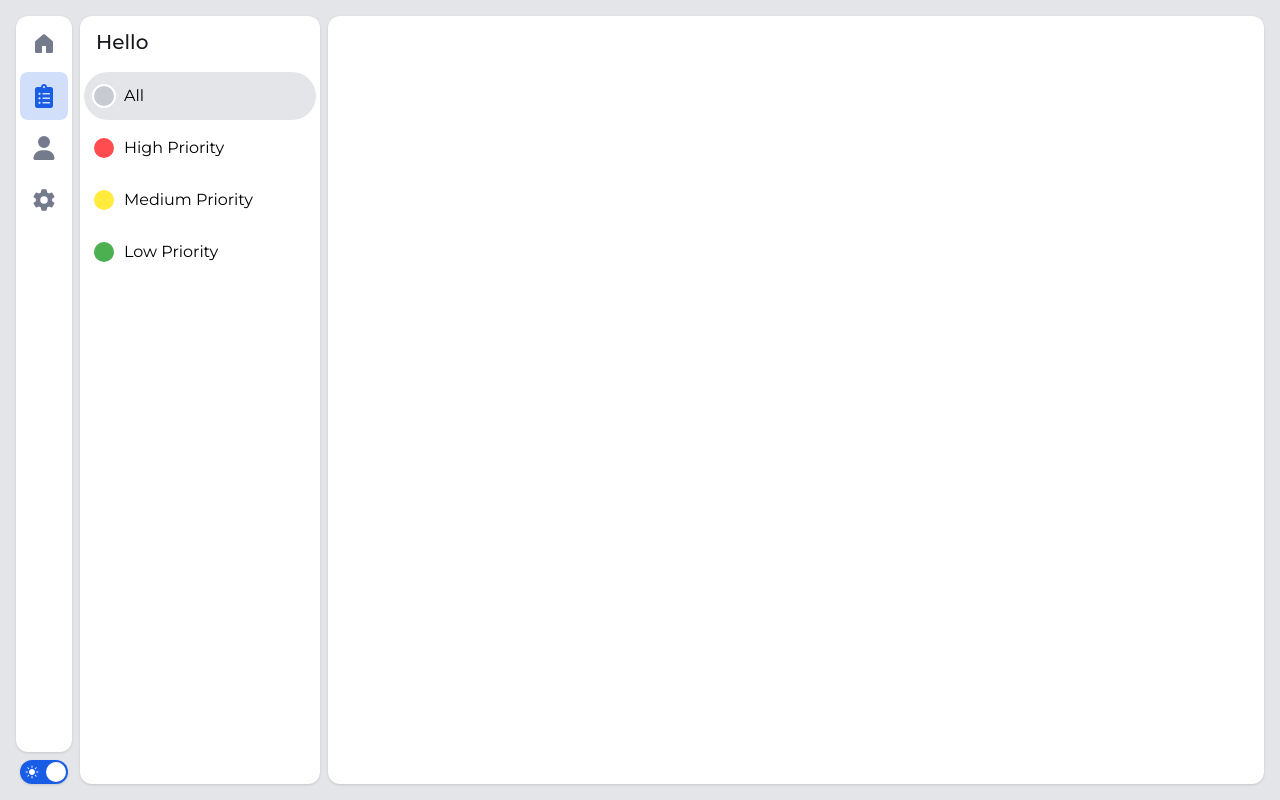
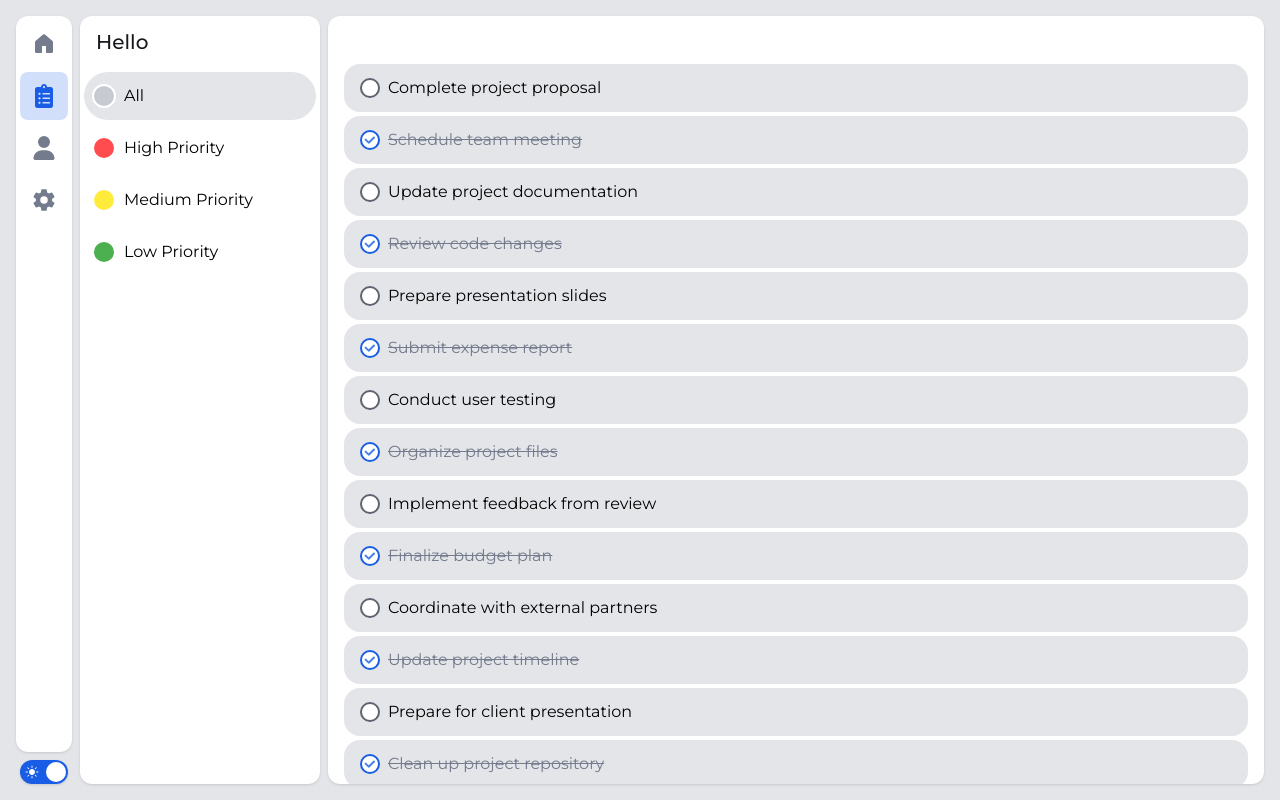
Before and after one commit to lataThakurathi/task-management, a React (Vite) app: page /projects/1 in a window 1280 px wide. Built offline with nearby package versions, Linux system fonts and the light colour scheme.

Commit message:
modified tasks

```diff
--- /dev/null
+++ b/src/data/tasks.js
@@ -0,0 +1,143 @@
+const tasks = [
+    {
+        id: 1,
+        text: "Complete project proposal",
+        completed: false,
+        priorityId: 1,
+        projectId: 1,
+    },
+    {
+        id: 2,
+        text: "Schedule team meeting",
+        completed: true,
+        priorityId: 2,
+        projectId: 2,
+    },
+    {
+        id: 3,
+        text: "Update project documentation",
+        completed: false,
+        priorityId: 3,
+        projectId: 3,
+    },
+    {
+        id: 4,
+        text: "Review code changes",
+        completed: true,
+        priorityId: 1,
+        projectId: 1,
+    },
+    {
+        id: 5,
+        text: "Prepare presentation slides",
+        completed: false,
+        priorityId: 2,
+        projectId: 2,
+    },
+    {
+        id: 6,
+        text: "Submit expense report",
+        completed: true,
+        priorityId: 3,
+        projectId: 3,
+    },
+    {
+        id: 7,
+        text: "Conduct user testing",
+        completed: false,
+        priorityId: 1,
+        projectId: 1,
+    },
+    {
+        id: 8,
+        text: "Organize project files",
+        completed: true,
+        priorityId: 2,
+        projectId: 2,
+    },
+    {
+        id: 9,
+        text: "Implement feedback from review",
+        completed: false,
+        priorityId: 3,
+        projectId: 3,
+    },
+    {
+        id: 10,
+        text: "Finalize budget plan",
+        completed: true,
+        priorityId: 1,
+        projectId: 1,
+    },
+    {
+        id: 11,
+        text: "Coordinate with external partners",
+        completed: false,
+        priorityId: 2,
+        projectId: 2,
+    },
+    {
+        id: 12,
+        text: "Update project timeline",
+        completed: true,
+        priorityId: 3,
+        projectId: 3,
+    },
+    {
+        id: 13,
+        text: "Prepare for client presentation",
+        completed: false,
+        priorityId: 1,
+        projectId: 1,
+    },
+    {
+        id: 14,
+        text: "Clean up project repository",
+        completed: true,
+        priorityId: 2,
+        projectId: 2,
+    },
+    {
+        id: 15,
+        text: "Review team performance",
+        completed: false,
+        priorityId: 3,
+        projectId: 3,
+    },
+    {
+        id: 16,
+        text: "Draft new project proposal",
+        completed: true,
+        priorityId: 1,
+        projectId: 2,
+    },
+    {
+        id: 17,
+        text: "Send out meeting invites",
+        completed: false,
+        priorityId: 2,
+        projectId: 1,
+    },
+    {
+        id: 18,
+        text: "Analyze project risks",
+        completed: true,
+        priorityId: 3,
+        projectId: 2,
+    },
+    {
+        id: 19,
+        text: "Update project goals",
+        completed: false,
+        priorityId: 1,
+        projectId: 3,
+    },
+    {
+        id: 20,
+        text: "Complete team feedback survey",
+        completed: true,
+        priorityId: 2,
+        projectId: 3,
+    },
+];
+export default tasks;
--- a/src/index.css
+++ b/src/index.css
@@ -9,3 +9,37 @@
 body {
     @apply h-screen bg-gray-100 dark:bg-gray-900;
 }
+
+.task-item-checkbox {
+    @apply shrink-0 appearance-none bg-white dark:bg-gray-800 relative m-0 h-1.25 w-1.25 rounded-full border-2 border-gray-600;
+}
+.task-item-checkbox:checked {
+    @apply border-primary dark:border-primary-400;
+}
+.task-item-checkbox:checked + label {
+    @apply text-gray-500 dark:text-gray-300 line-through;
+}
+.task-item-checkbox:before {
+    @apply rounded-full w-[9px] h-[2px] -rotate-45 block content-[''] bg-primary-400 absolute top-[7px] right-[2px] opacity-0;
+}
+.task-item-checkbox:checked:before {
+    @apply opacity-100;
+}
+.task-item-checkbox:after {
+    @apply opacity-0 block content-[""] rounded-full h-[2px] w-[6px] rotate-45 absolute top-[8px] left-[2px] bg-primary-400;
+}
+.task-item-checkbox:checked:after {
+    @apply opacity-100;
+}
+.task-item-text {
+    @apply grow h-full flex items-center select-none cursor-pointer;
+}
+.trash-icon {
+    @apply invisible transition opacity-0 text-gray-500;
+}
+.task-item:hover .trash-icon {
+    @apply opacity-100 visible;
+}
+.trash-icon:hover {
+    @apply text-red;
+}
--- a/src/pages/TasksView.jsx
+++ b/src/pages/TasksView.jsx
@@ -1,6 +1,53 @@
+import tasks from "../data/tasks";
+import Section from "../components/Section/Section";
+import SectionHead from "../components/Section/SectionHead";
+import SectionTitle from "../components/Section/SectionTitle";
+import SectionMain from "../components/Section/SectionMain";
+import { FaRegTrashAlt } from "react-icons/fa";
+
 const TasksView = () => {
     return (
-        <div className="h-full grow w-full shadow bg-white rounded-0.75 dark:bg-gray-800"></div>
+        <div className="h-full grow w-full shadow bg-white rounded-0.75 dark:bg-gray-800">
+            <Section>
+                <SectionHead>
+                    <SectionTitle></SectionTitle>
+                </SectionHead>
+                <SectionMain className="p-1">
+                    <div className="flex flex-col gap-0.25">
+                        {tasks.map((task) => (
+                            <Task task={task} />
+                        ))}
+                    </div>
+                </SectionMain>
+            </Section>
+        </div>
+    );
+};
+
+const Task = (props) => {
+    const { task } = props;
+
+    return (
+        <div className="task-item h-3 bg-gray-100 dark:bg-gray-700 rounded-1 flex items-center px-1 gap-0.5 cursor-pointer">
+            <input
+                type="checkbox"
+                id={task.id}
+                className="task-item-checkbox"
+                checked={task.completed}
+                onChange={() => {
+                    // toggleTaskCompletion(task.id);
+                }}
+            />
+            <label htmlFor={task.id} className="task-item-text">
+                {task.text}
+            </label>
+            <FaRegTrashAlt
+                onClick={() => {
+                    // removeTask(task.id);
+                }}
+                className="trash-icon"
+            />
+        </div>
     );
 };
 
```
